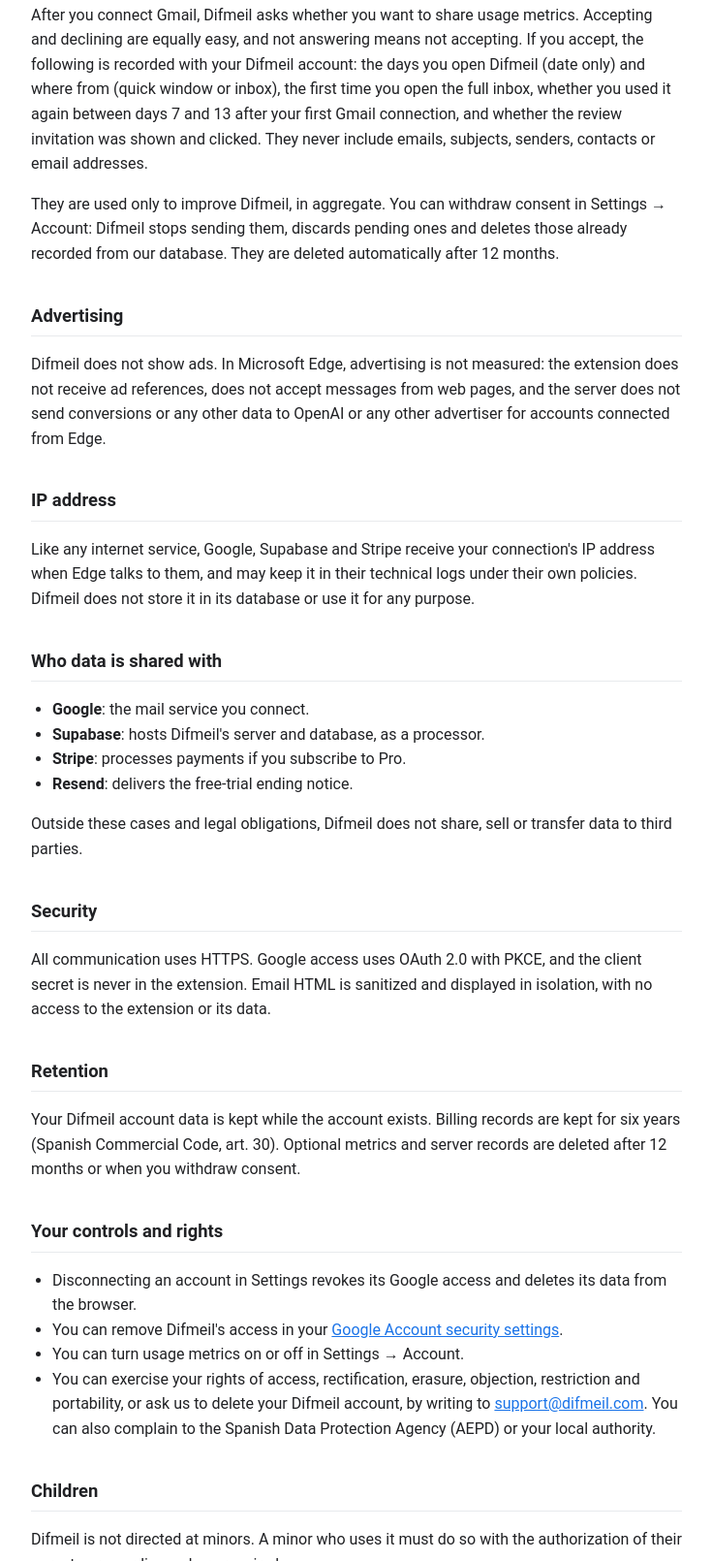
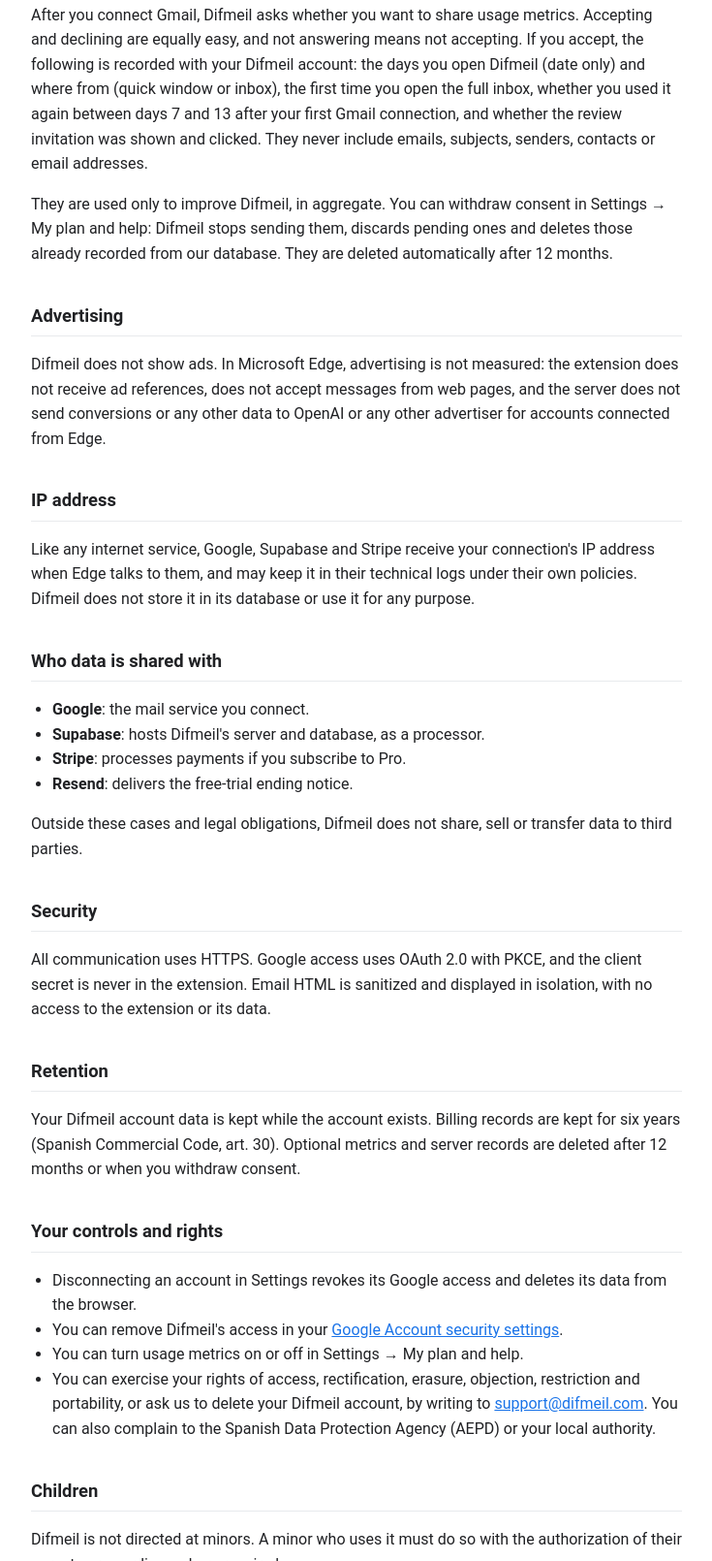
Before and after one commit to martinmunozb/difmeil, a plain HTML site: page en/privacy/edge/index.html in a window 1280 px wide. Shown: the part 2280-3890 px from the top of the page at 97% size, without its empty margins (272-1007 px from the left). Drawn offline with Linux system fonts and the light colour scheme.

Commit message:
fix(edge): la opción de métricas está en «Mi plan y ayuda»
Co-Authored-By: Claude Opus 5.5 <noreply@anthropic.com>

```diff
--- a/en/privacy/edge/index.html
+++ b/en/privacy/edge/index.html
@@ -169,7 +169,7 @@
   review invitation was shown and clicked. They never include emails,
   subjects, senders, contacts or email addresses.</p>
   <p>They are used only to improve Difmeil, in aggregate. You can withdraw
-  consent in Settings → Account: Difmeil stops sending them, discards pending
+  consent in Settings → My plan and help: Difmeil stops sending them, discards pending
   ones and deletes those already recorded from our database. They are deleted
   automatically after 12 months.</p>
 
@@ -211,7 +211,7 @@
   <ul>
     <li>Disconnecting an account in Settings revokes its Google access and deletes its data from the browser.</li>
     <li>You can remove Difmeil's access in your <a href="https://myaccount.google.com/permissions">Google Account security settings</a>.</li>
-    <li>You can turn usage metrics on or off in Settings → Account.</li>
+    <li>You can turn usage metrics on or off in Settings → My plan and help.</li>
     <li>You can exercise your rights of access, rectification, erasure, objection, restriction and portability, or ask us to delete your Difmeil account, by writing to <a href="mailto:support@difmeil.com">support@difmeil.com</a>. You can also complain to the Spanish Data Protection Agency (AEPD) or your local authority.</li>
   </ul>
 
```
Also changed, not shown: privacidad/edge/index.html (+2 -2 lines).
